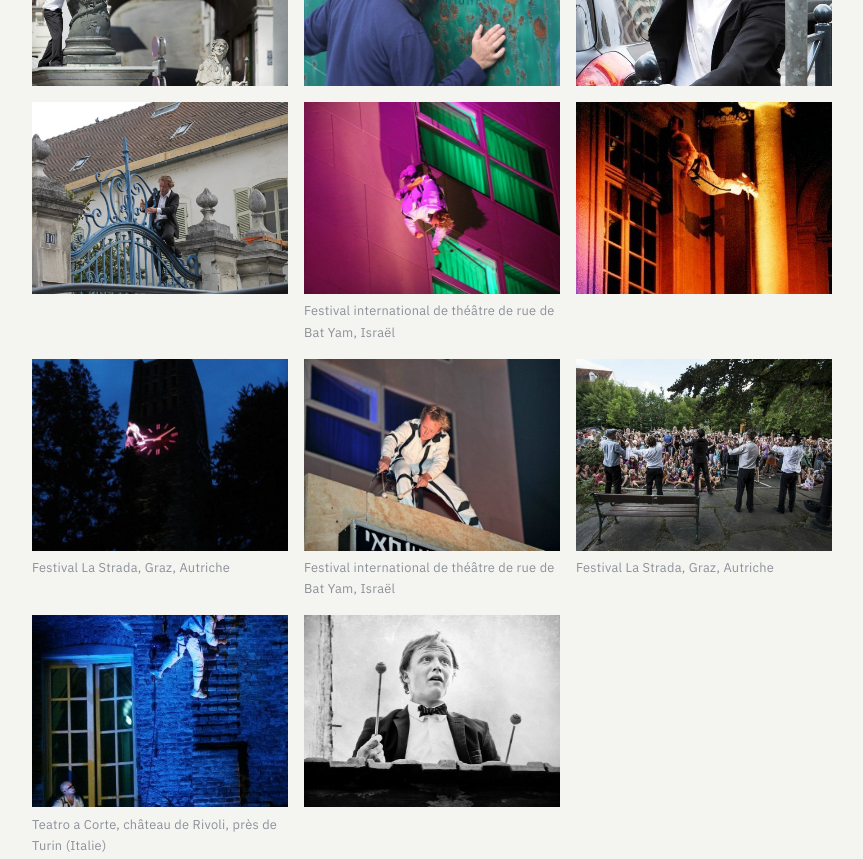
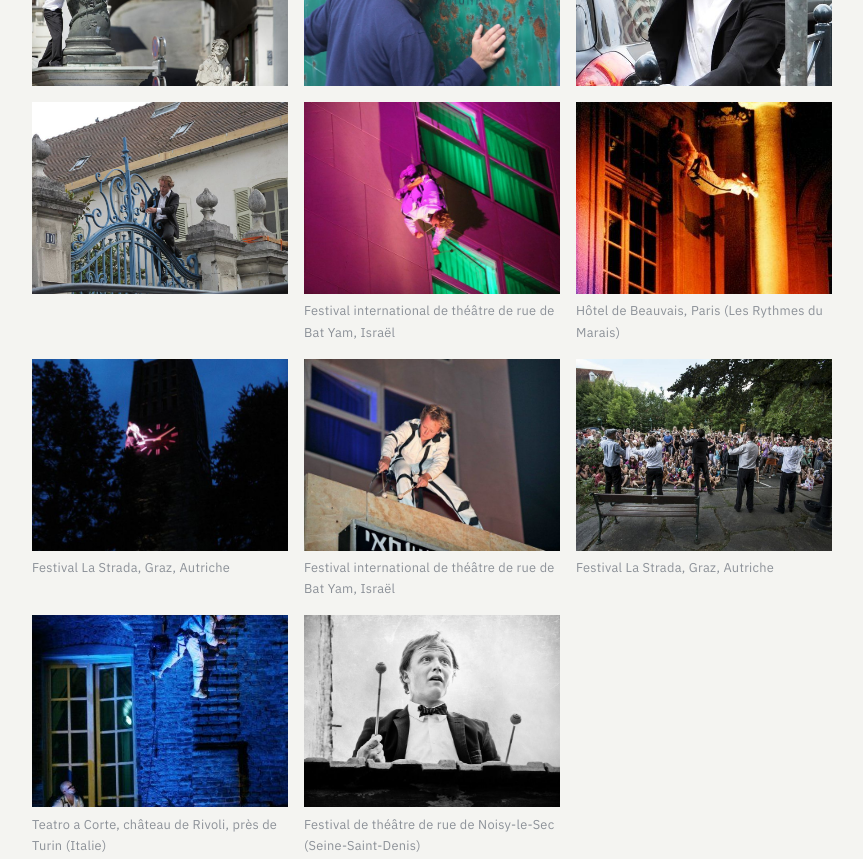
Before and after one commit to damboutonnet-sys/damienboutonnet, a plain HTML site: page theatre.html in a window 1280 px wide. Shown: the part 2651-3510 px from the top of the page, without its empty margins (328-1191 px from the left). Drawn offline with Linux system fonts and the light colour scheme.

Commit message:
Légendes : Noisy-le-Sec, hôtel de Beauvais
Co-Authored-By: Claude Opus 5.5 <noreply@anthropic.com>
Claude-Session: https://claude.ai/code/session_01KkxsqQZaxfDMYjhbc1fMEW

```diff
--- a/theatre.html
+++ b/theatre.html
@@ -44,12 +44,12 @@
     <figure><img src="img/ds-geste.jpg" alt="Urbaphonix : Damien Boutonnet dans la rue, bras levé." loading="lazy"></figure>
     <figure><img src="img/ds-portail.jpg" alt="Urbaphonix : Damien Boutonnet grimpé sur un portail en fer forgé." loading="lazy"></figure>
     <figure><img src="img/ds-facade-rose.jpg" alt="Instrument | Monument : Damien Boutonnet suspendu tête en bas contre une façade éclairée en rose." loading="lazy"><figcaption>Festival international de théâtre de rue de Bat Yam, Israël</figcaption></figure>
-    <figure><img src="img/ds-instrument-facade.jpg" alt="Instrument | Monument : Damien Boutonnet suspendu contre une façade éclairée, la nuit." loading="lazy"></figure>
+    <figure><img src="img/ds-instrument-facade.jpg" alt="Instrument | Monument : Damien Boutonnet suspendu contre une façade éclairée, la nuit." loading="lazy"><figcaption>Hôtel de Beauvais, Paris (Les Rythmes du Marais)</figcaption></figure>
     <figure><img src="img/ds-instrument-horloge.jpg" alt="Instrument | Monument : un performeur sur le cadran lumineux d'une tour, la nuit." loading="lazy"><figcaption>Festival La Strada, Graz, Autriche</figcaption></figure>
     <figure><img src="img/ds-instrument-toit.jpg" alt="Instrument | Monument : Damien Boutonnet frappe le rebord d'un toit avec des mailloches." loading="lazy"><figcaption>Festival international de théâtre de rue de Bat Yam, Israël</figcaption></figure>
     <figure><img src="img/ds-urbaphonix-public.jpg" alt="Urbaphonix : les cinq performeurs saluent le public sur une place." loading="lazy"><figcaption>Festival La Strada, Graz, Autriche</figcaption></figure>
     <figure><img src="img/ds-instrument-briques.jpg" alt="Instrument | Monument : Damien Boutonnet suspendu sur un mur de briques, éclairé en bleu." loading="lazy"><figcaption>Teatro a Corte, château de Rivoli, près de Turin (Italie)</figcaption></figure>
-    <figure><img src="img/ds-urbaphonix-mailloches.jpg" alt="Urbaphonix : Damien Boutonnet en nœud papillon, mailloches à la main." loading="lazy"></figure>
+    <figure><img src="img/ds-urbaphonix-mailloches.jpg" alt="Urbaphonix : Damien Boutonnet en nœud papillon, mailloches à la main." loading="lazy"><figcaption>Festival de théâtre de rue de Noisy-le-Sec (Seine-Saint-Denis)</figcaption></figure>
   </div>
 </section>
 
```
